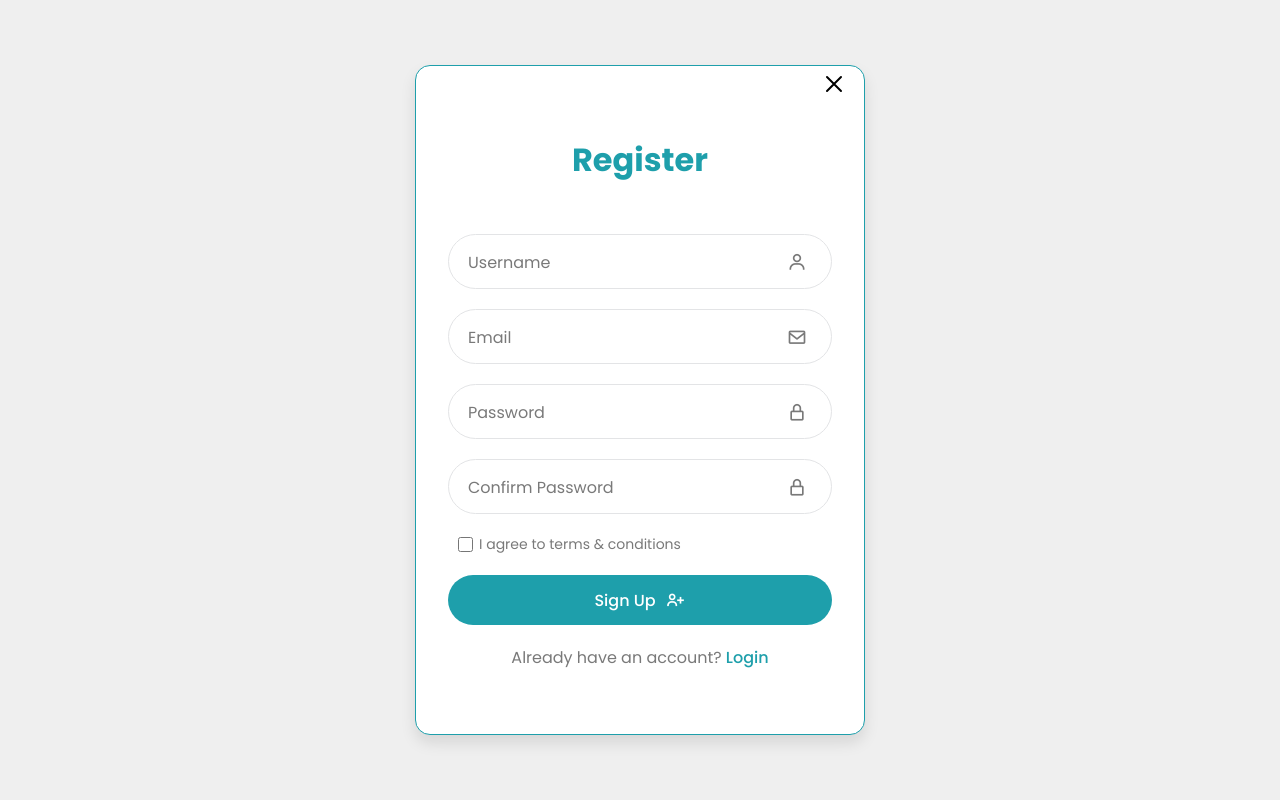
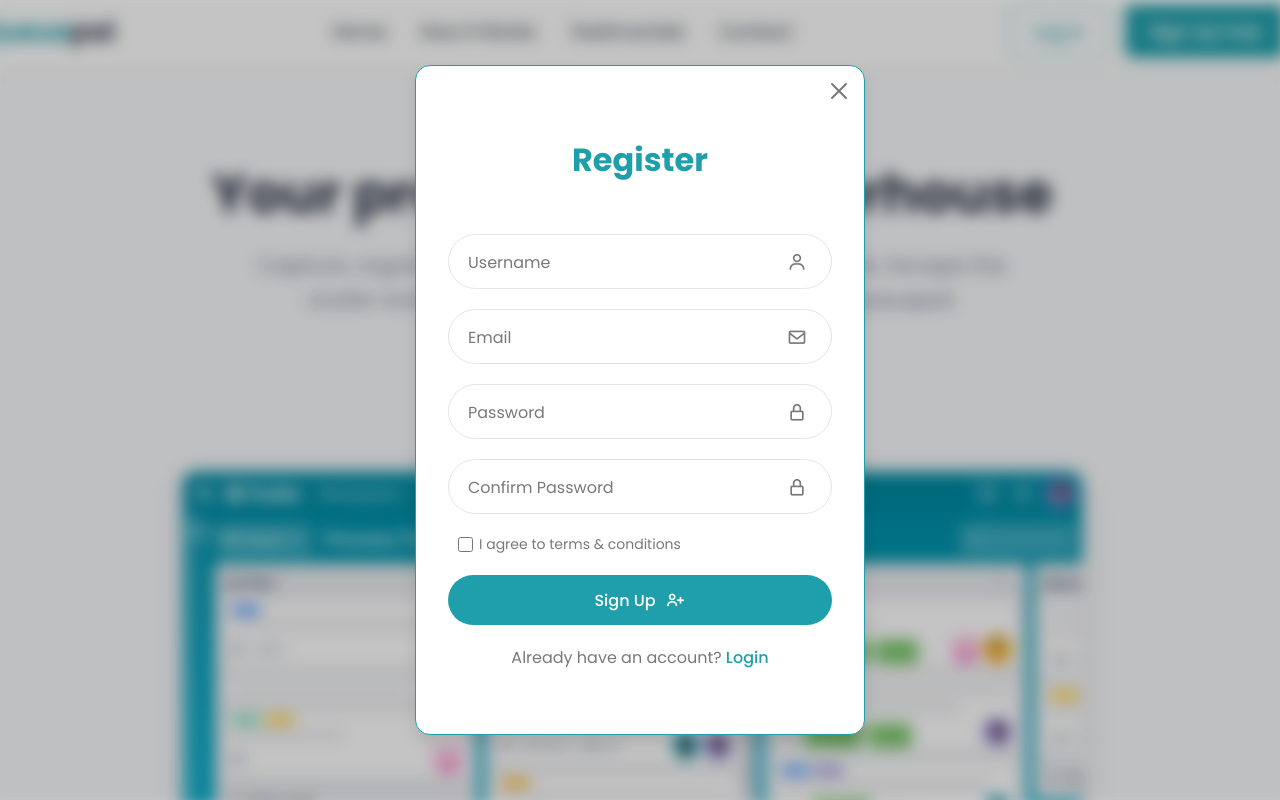
Before and after one commit to juniichiro/task-manager, a PHP site: page /pages/auth/registration.php in a window 1280 px wide. Run offline with PHP 8.4, Linux system fonts and the light colour scheme.

Commit message:
ugh pating

```diff
--- a/pages/auth/auth.css
+++ b/pages/auth/auth.css
@@ -30,12 +30,39 @@ a:hover{
     text-decoration: underline;
 }
 
+body::before {
+    content: "";
+    position: fixed;
+    top: 0;
+    left: 0;
+    width: 100vw;
+    height: 100vh;
+    background-image: url('../../assets/images/dsb.png');
+    background-size: cover;
+    background-position: center;
+    background-attachment: fixed;
+    filter: blur(8px) brightness(0.9);
+    z-index: -2;
+    transform: scale(1.02);
+}
+
 body{
+    position: relative;
     display: flex;
     justify-content: center;
     align-items: center;
     height: 100vh;
-    background-color: var(--background-color);
+}
+
+body::after {
+    content: "";
+    position: fixed;
+    top: 0;
+    left: 0;
+    width: 100vw;
+    height: 100vh;
+    background: rgba(0, 0, 0, 0.15);
+    z-index: -1;
 }
 
 /* WRAPPER */
@@ -75,7 +102,7 @@ body{
     font-size: 16px;
     background: transparent;
     color: var(--black-color);
-    padding: 0 20px;
+    padding: 0 60px 0 30px;
     border: 1px solid var(--input-border-color);
     border-radius: 30px;
     outline: none;
@@ -182,15 +209,14 @@ body{
     color: var(--primary-color);
 }
 
-
-.wrapper .icon-close{
+.icon-close a{
     position: absolute;
     top: 0;
     right: 0;
-    width: 60px;
-    height: 45px;
+    width: 50px;
+    height: 50px;
     font-size: 2em;
-    color: #fbfbfb;
+    color: var(--secondary-color);
     display: flex;
     justify-content: center;
     align-items: center;
--- a/pages/auth/login.php
+++ b/pages/auth/login.php
@@ -12,7 +12,7 @@
     <div class="wrapper">
         <!-- LOGIN FORM -->
         <span class="icon-close">
-            <a href="#"><ion-icon name="close-outline"></ion-icon></a>
+            <a href="../front/front.html"><ion-icon name="close-outline"></ion-icon></a>
         </span>
 
         <form action="login_submit.php" method = "POST" class="login-form" autocomplete="off">
--- a/pages/auth/registration.php
+++ b/pages/auth/registration.php
@@ -13,7 +13,7 @@
     <link rel="stylesheet" href="auth.css">
     <div class="wrapper">
         <span class="icon-close">
-                <a href="#"><ion-icon name="close-outline"></ion-icon></a>
+                <a href="../front/front.html"><ion-icon name="close-outline"></ion-icon></a>
         </span>
         <form action="registration_submit.php" method = "POST" class="registration-form" autocomplete="off">
             <h2>Register</h2>
```
Also changed, not shown: pages/front/front.html (+5 -5 lines), assets/images/dashboard.png (added), assets/images/dsb.png (added), assets/images/try.png (added).
